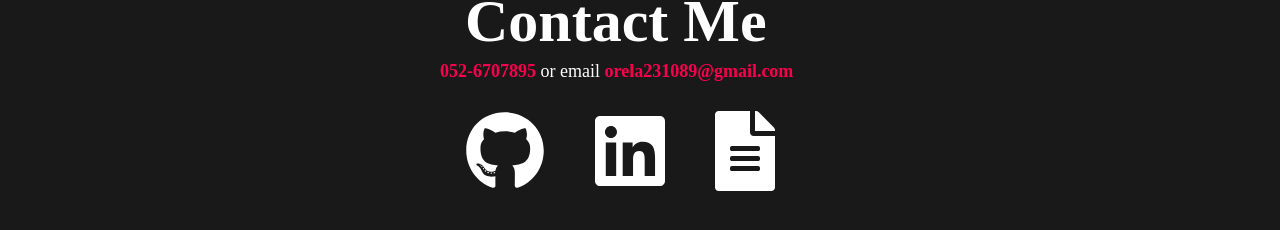
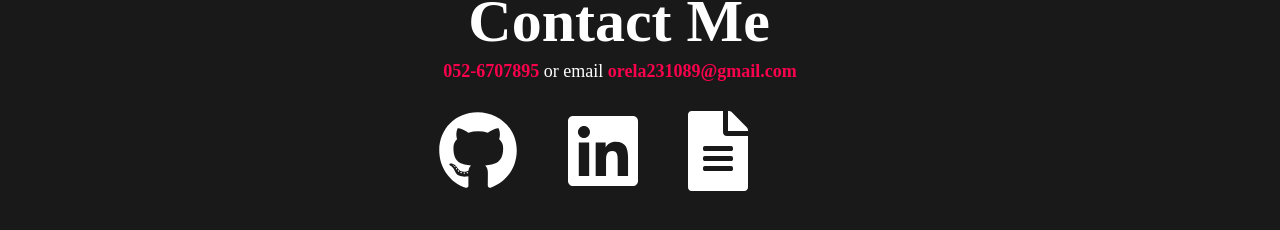
Before and after one commit to OrelAlon/portfolio, a React (Create React App) app: page / in a window 1280 px wide. Shown: the part 3028-3258 px from the top of the page. Built offline with nearby package versions, Linux system fonts and the light colour scheme; a web font is replaced by a local one.

Commit message:
margin the contant

```diff
--- a/src/css/Contact.css
+++ b/src/css/Contact.css
@@ -1,5 +1,8 @@
 .contact {
   background-color: #191919;
+}
+.icons {
+  margin-left: -30px;
 }
 h1.hire__text {
   font-size: 60px;
```
Also changed, not shown: src/component/Footer.js (deleted).
